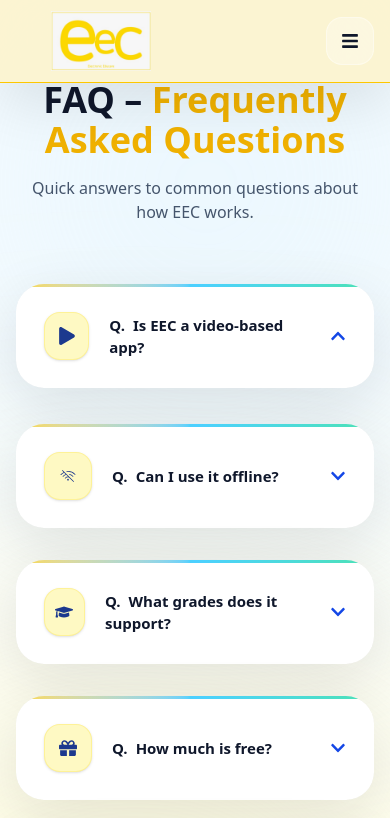
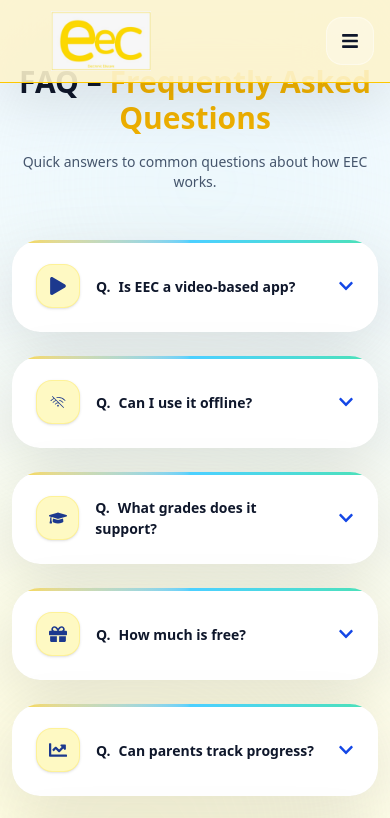
Before and after one commit to yarrowtech-intern2/EECB2CLanding, a React (Vite) app in the folder frontend/: page /faq in a window 390 px wide. Shown: the top 818 px of the page. Built offline with nearby package versions, Linux system fonts and the light colour scheme.

Commit message:
Updated frontend

```diff
--- a/frontend/src/Components/Contact.jsx
+++ b/frontend/src/Components/Contact.jsx
@@ -113,17 +113,10 @@
 
             <p className="mt-3 text-slate-600 font-medium leading-relaxed">
               Fill out the form and our support team will contact you. We usually
-              respond within 24 hours.
+              respond within 24 to 48 hours.
             </p>
 
             <div className="mt-7 space-y-4 text-slate-900 font-semibold">
-              <p className="text-slate-700 font-bold">
-                Support:{" "}
-                <span className="text-slate-900 font-extrabold">
-                  EEC Help Center
-                </span>
-              </p>
-
               <p className="break-all text-slate-700">
                 Email:{" "}
                 <a
--- a/frontend/src/Components/EECUnique.jsx
+++ b/frontend/src/Components/EECUnique.jsx
@@ -16,7 +16,6 @@
 
   const smartLearning = [
     "AI-adaptive pathways",
-    "Instant audio & text help",
     "Skill progression logic",
     "No video dependency",
     "Safe, distraction-free UX",
@@ -25,7 +24,6 @@
   const students = [
     "Learn faster with feedback",
     "Understand with audio help",
-    "Easy → Arduous challenges",
     "Boost focus & reasoning",
     "Track self-progress",
   ];
--- a/frontend/src/Components/FAQ.jsx
+++ b/frontend/src/Components/FAQ.jsx
@@ -1,4 +1,7 @@
-import React, { useRef, useState } from "react";
+import React, { useEffect, useRef, useState } from "react";
+import AOS from "aos";
+import "aos/dist/aos.css";
+
 import {
   FaPlay,
   FaGraduationCap,
@@ -10,7 +13,17 @@
 import { CiWifiOff } from "react-icons/ci";
 
 const FAQ = () => {
-  const [openIndex, setOpenIndex] = useState(0);
+  // ✅ FIX: start with null (no open by default)
+  const [openIndex, setOpenIndex] = useState(null);
+
+  useEffect(() => {
+    AOS.init({
+      duration: 900,
+      easing: "ease-out-cubic",
+      once: true,
+      offset: 120,
+    });
+  }, []);
 
   const faqs = [
     {
@@ -27,7 +40,7 @@
     {
       icon: <FaGraduationCap className="text-lg" />,
       question: "What grades does it support?",
-      answer: "From Class 1 to Class 12.",
+      answer: "From Class 3 to Class 10.",
     },
     {
       icon: <FaGift className="text-lg" />,
@@ -49,8 +62,18 @@
 
   const contentRefs = useRef([]);
 
+  // ✅ FIX: smooth toggle with correct height calculation
   const toggleFAQ = (index) => {
-    setOpenIndex((prev) => (prev === index ? null : index));
+    setOpenIndex((prev) => {
+      const next = prev === index ? null : index;
+
+      // wait 1 frame so height can calculate correctly (AOS + transition fix)
+      requestAnimationFrame(() => {
+        window.dispatchEvent(new Event("resize"));
+      });
+
+      return next;
+    });
   };
 
   const getHeight = (index) => {
@@ -59,26 +82,33 @@
   };
 
   return (
-    <section id="faq" className="relative py-20 px-4 bg-white overflow-hidden">
+    <section
+      id="faq"
+      className="relative py-16 xs:py-20 px-3 xs:px-4 bg-white overflow-hidden"
+    >
       {/* Soft background glow */}
       <div className="absolute -top-44 -right-44 w-[720px] h-[720px] bg-sky-100/70 blur-[170px] rounded-full pointer-events-none" />
       <div className="absolute -bottom-56 -left-56 w-[720px] h-[720px] bg-yellow-100/70 blur-[180px] rounded-full pointer-events-none" />
 
       <div className="max-w-6xl mx-auto relative z-10">
         {/* Heading */}
-        <div className="text-center mb-16">
-          <h2 className="text-4xl sm:text-5xl font-extrabold text-slate-900">
+        <div className="text-center mb-12 sm:mb-16" data-aos="fade-up">
+          <h2 className="text-3xl xs:text-4xl sm:text-5xl font-extrabold text-slate-900">
             FAQ –{" "}
             <span className="text-yellow-500">Frequently Asked Questions</span>
           </h2>
 
-          <p className="mt-4 text-slate-600 font-medium text-base sm:text-lg">
+          <p className="mt-4 text-slate-600 font-medium text-sm xs:text-base sm:text-lg">
             Quick answers to common questions about how EEC works.
           </p>
         </div>
 
-        {/* ✅ FIXED GRID (NO side stretch) */}
-        <div className="grid grid-cols-1 md:grid-cols-2 gap-8 items-start">
+        {/* Grid */}
+        <div
+          className="grid grid-cols-1 md:grid-cols-2 gap-6 sm:gap-8 items-start"
+          data-aos="fade-up"
+          data-aos-delay="150"
+        >
           {faqs.map((faq, index) => {
             const isOpen = openIndex === index;
 
@@ -107,13 +137,13 @@
                 <button
                   type="button"
                   onClick={() => toggleFAQ(index)}
-                  className="w-full px-7 py-7 flex items-center justify-between gap-5 text-left relative z-10"
+                  className="w-full px-6 xs:px-7 py-6 xs:py-7 flex items-center justify-between gap-5 text-left relative z-10"
                 >
-                  <div className="flex items-center gap-5 flex-1 min-w-0">
+                  <div className="flex items-center gap-4 xs:gap-5 flex-1 min-w-0">
                     {/* Icon */}
                     <div
                       className="
-                        w-12 h-12 rounded-2xl
+                        w-11 h-11 xs:w-12 xs:h-12 rounded-2xl
                         bg-[#FEF9C3]
                         border border-yellow-200/70
                         flex items-center justify-center
@@ -125,7 +155,7 @@
                       {faq.icon}
                     </div>
 
-                    <h3 className="text-[15px] sm:text-[17px] font-extrabold text-slate-900 break-words">
+                    <h3 className="text-[14px] xs:text-[15px] sm:text-[17px] font-extrabold text-slate-900 break-words">
                       <span className="mr-2 font-extrabold">Q.</span>
                       {faq.question}
                     </h3>
@@ -141,7 +171,7 @@
 
                 {/* Answer */}
                 <div
-                  className="px-7 overflow-hidden relative z-10"
+                  className="px-6 xs:px-7 overflow-hidden relative z-10"
                   style={{
                     height: isOpen ? getHeight(index) : 0,
                     transition:
@@ -150,10 +180,10 @@
                 >
                   <div
                     ref={(el) => (contentRefs.current[index] = el)}
-                    className="pb-7 pt-1"
+                    className="pb-6 xs:pb-7 pt-1"
                   >
                     <div
-                      className="pl-[68px]"
+                      className="pl-[62px] xs:pl-[68px]"
                       style={{
                         opacity: isOpen ? 1 : 0,
                         transform: isOpen
--- a/frontend/src/Components/Hero.jsx
+++ b/frontend/src/Components/Hero.jsx
@@ -110,7 +110,7 @@
               transition-all duration-300
             "
           >
-            Get Started
+            Explore More
           </button>
         </div>
       </div>
--- a/frontend/src/Components/Modules.jsx
+++ b/frontend/src/Components/Modules.jsx
@@ -46,7 +46,7 @@
     },
     {
       icon: <FaGraduationCap className="text-[20px]" />,
-      title: "Progressive Learning (Class 1–12)",
+      title: "Progressive Learning (Class 3–10)",
       description:
         "Seamless academic growth from one class to the next. Covers core subjects in a simple, consistent format.",
     },
```
Also changed, not shown: frontend/src/Components/Header.jsx (+41 -13 lines).
